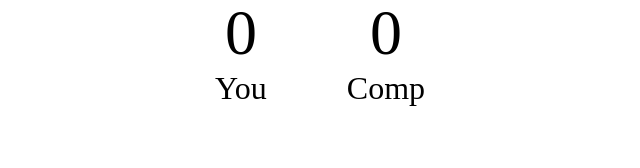
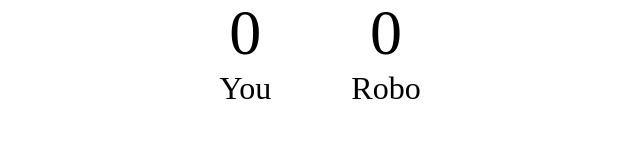
Before and after one commit to rushiTupe07/StonePaperScissors, a plain HTML site: page index.html in a window 1280 px wide. Shown: the part 377-545 px from the top of the page, 320-960 px from the left. Drawn offline with Linux system fonts and the light colour scheme.

Commit message:
User And Rob view

```diff
--- a/index.html
+++ b/index.html
@@ -27,7 +27,7 @@
       </div>
       <div class="score">
         <p id="comp-score">0</p>
-        <p>Comp</p>
+        <p>Robo</p>
       </div>
     </div>
 
```
